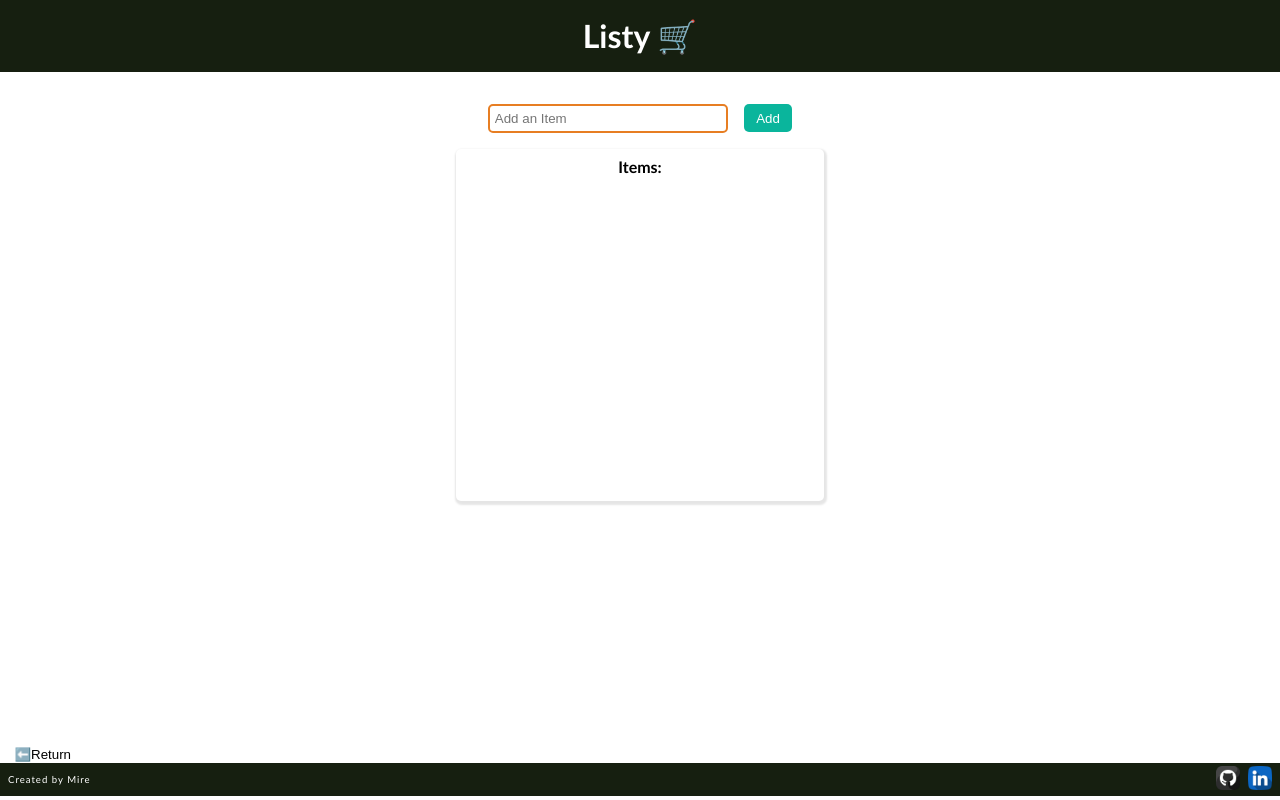
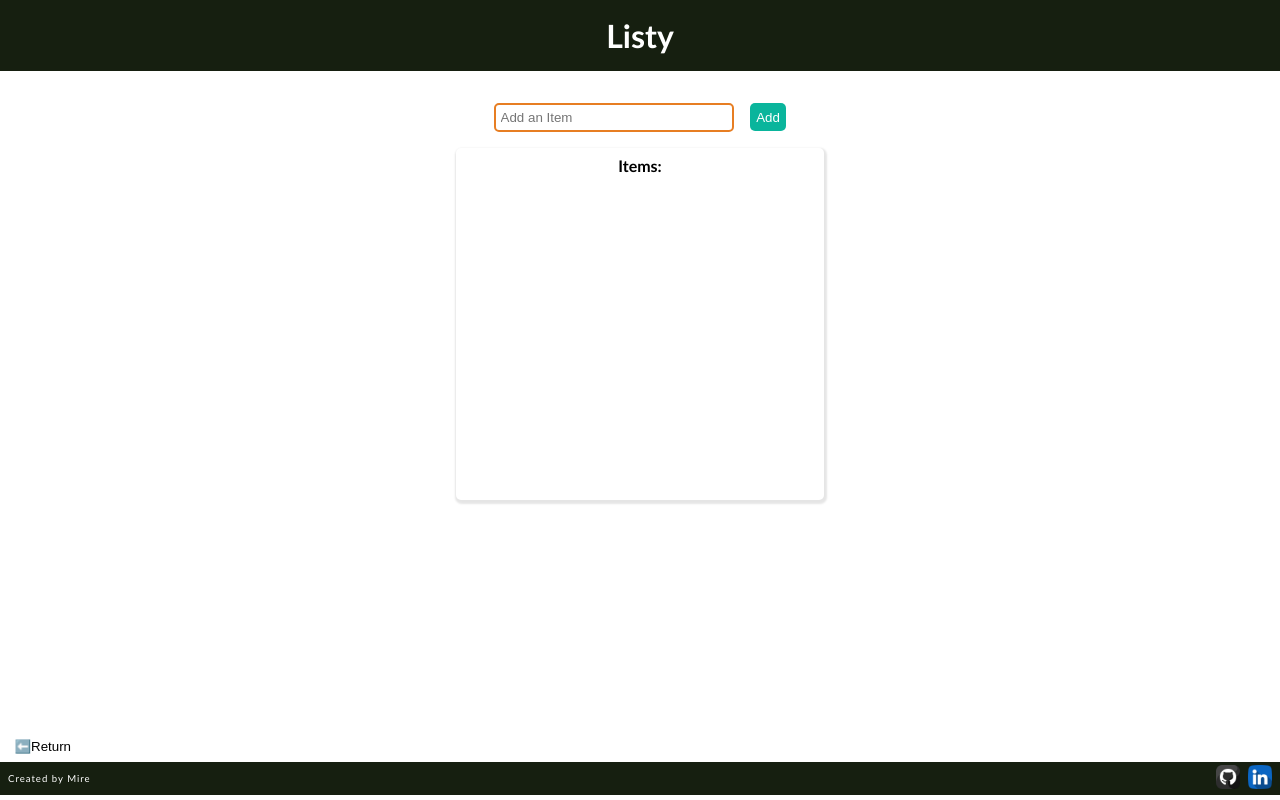
Before and after one commit to mireia22/Listy, a React (Vite) app: page /shopping-list in a window 1280 px wide. Built offline with nearby package versions, Linux system fonts and the light colour scheme.

Commit message:
resize custombutton

```diff
--- a/src/App.jsx
+++ b/src/App.jsx
@@ -33,7 +33,7 @@ const App = () => {
   return (
     <AppWrp>
       <HeaderWrp>
-        <h1>Listy 🛒</h1>
+        <h1>Listy</h1>
       </HeaderWrp>
       <ShoppingListProvider>
         <MainWrp>
--- a/src/Components/CustomButton/CustomButton-styles.jsx
+++ b/src/Components/CustomButton/CustomButton-styles.jsx
@@ -3,8 +3,7 @@ import { styled } from "styled-components";
 export const Button = styled.button`
   border: none;
   cursor: pointer;
-  padding: ${({ variant }) =>
-    variant === "counter" ? "0.25rem 0.5rem" : "0.4rem"};
+  padding: ${({ variant }) => (variant === "counter" ? "0rem" : "0.4rem")};
   border-radius: ${({ variant }) => (variant === "counter" ? "100%" : "5px")};
   color: ${({ variant }) => (variant === "return" ? "black" : "white")};
   font-weight: 500;
@@ -21,8 +20,15 @@ export const Button = styled.button`
   max-width: ${({ variant }) =>
     variant === "save" || variant === "cancel" ? "10rem" : "inherit"};
 
-  bottom: ${({ variant }) => (variant === "return" ? "2rem" : "inherit")};
+  bottom: ${({ variant }) => (variant === "return" ? "3rem" : "inherit")};
   left: ${({ variant }) => (variant === "return" ? ".5rem" : "inherit")};
   position: ${({ variant }) => (variant === "return" ? "fixed" : "inherit")};
-  min-width: ${({ variant }) => (variant === "counter" ? "inherit" : "3rem")};
+  width: ${({ variant }) =>
+    variant === "counter" || variant === "return" ? "1.2rem" : "inherit"};
+  height: ${({ variant }) =>
+    variant === "counter" || variant === "return" ? "1.2rem" : "inherit"};
+
+  > img {
+    width: 0.8rem;
+  }
 `;
--- a/src/Components/SaveListForm/SaveListForm.jsx
+++ b/src/Components/SaveListForm/SaveListForm.jsx
@@ -42,10 +42,10 @@ const SaveListForm = ({ onCancel, title }) => {
       />
       <FormBtnsWrp>
         <Button variant="clear-cancel" type="button" onClick={onCancel}>
-          🚫
+          <img src="/assets/images/icons/prohibicion.png" alt="cancel" />
         </Button>
         <Button variant="save" type="submit">
-          ✅
+          <img src="/assets/images/icons/controlar.png" alt="cancel" />
         </Button>
       </FormBtnsWrp>
     </Form>
--- a/src/Pages/Home/Home-styles.jsx
+++ b/src/Pages/Home/Home-styles.jsx
@@ -14,7 +14,7 @@ export const ListsWrp = styled.section`
 `;
 export const NavContent = styled.div`
   display: grid;
-  grid-template-columns: 1fr 1fr auto;
+  grid-template-columns: 1.3fr 1fr auto;
   padding: 0.5rem;
   align-items: center;
   width: 20rem;
@@ -24,9 +24,10 @@ export const NavContent = styled.div`
   background-color: ${({ backgroundColor }) => backgroundColor || "inherit"};
 
   > a {
+    justify-content: flex-start;
     > h4 {
       color: var(--primary);
-      text-align: center;
+      text-align: start;
     }
   }
 `;
--- a/src/Pages/SingleListCreator/SingleListCreator-styles.jsx
+++ b/src/Pages/SingleListCreator/SingleListCreator-styles.jsx
@@ -53,6 +53,8 @@ export const SingleItemData = styled.div`
   padding: 0.4rem;
   border-radius: 5px;
 
+  align-items: center;
+
   @media screen and (width > 400px) {
     width: 21rem;
   }
--- a/src/Pages/SingleListCreator/SingleListCreator.jsx
+++ b/src/Pages/SingleListCreator/SingleListCreator.jsx
@@ -63,11 +63,11 @@ const SingleListCreator = () => {
       <>
         {shopList.length > 0 && (
           <ButtonsWrp>
+            <Button variant="save" onClick={() => setOpen(true)}>
+              Save List
+            </Button>
             <Button variant="clear-cancel" onClick={clearList}>
               Clear List
-            </Button>
-            <Button variant="save" onClick={() => setOpen(true)}>
-              Save List
             </Button>
           </ButtonsWrp>
         )}
```
Also changed, not shown: public/assets/images/icons/controlar.png (added), public/assets/images/icons/prohibicion.png (added).
